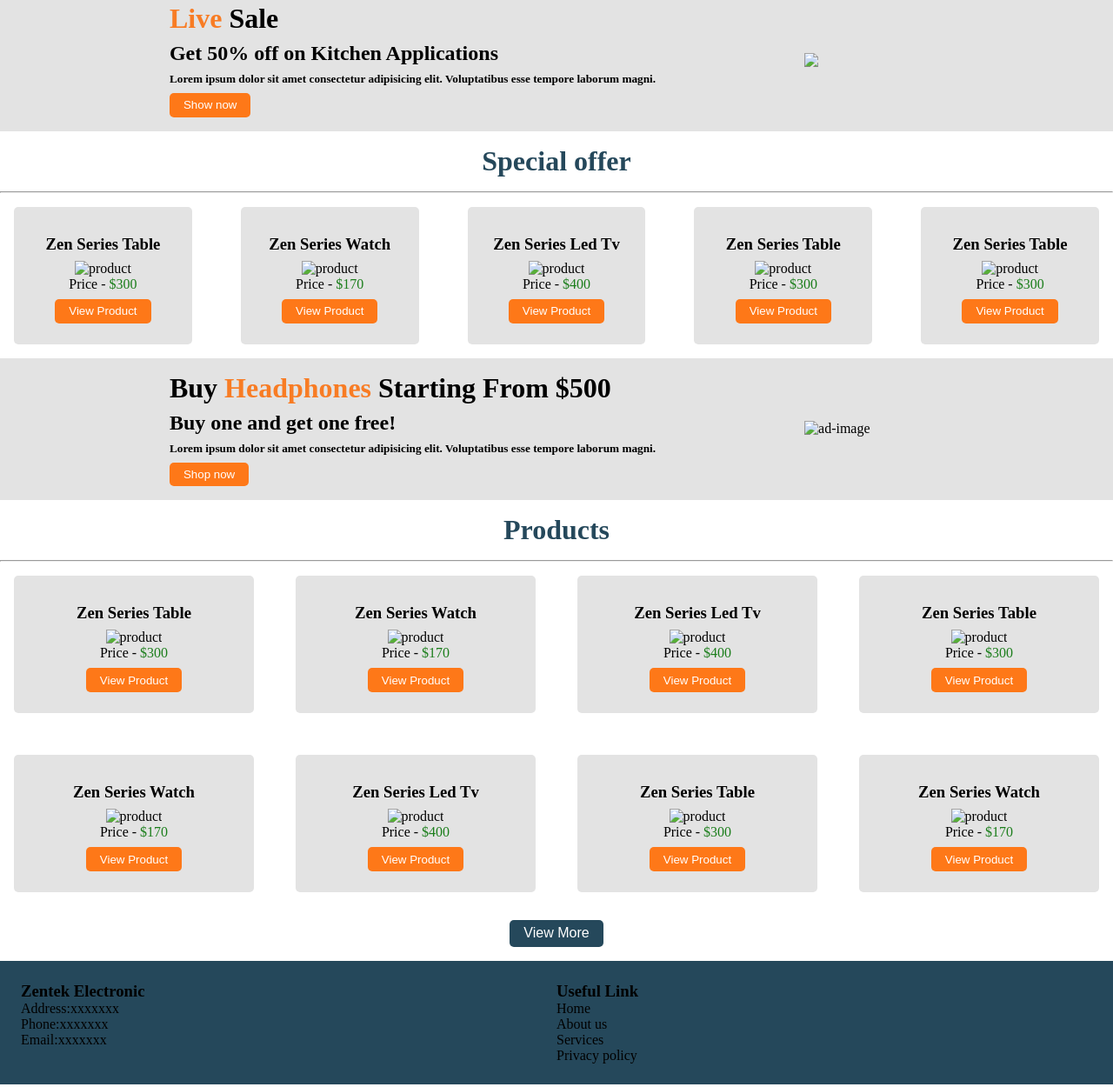
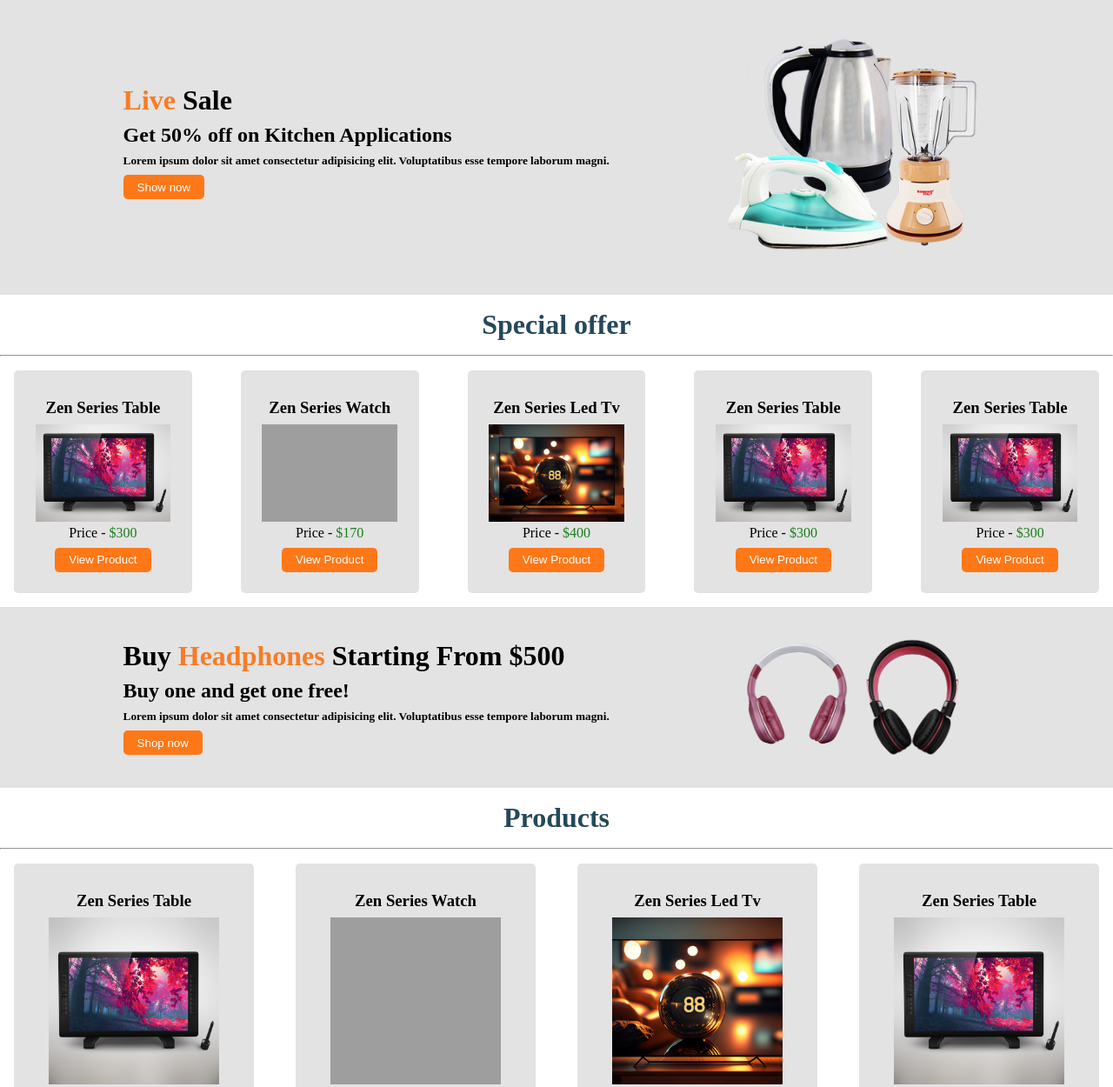
Before and after one commit to Lakshita-Kumawat/Samsung-Electronics, a plain HTML site: page index.html in a window 1280 px wide. Shown: the part 77-1327 px from the top of the page at 87% size. Drawn offline with Linux system fonts and the light colour scheme; the site is published under a folder, as on GitHub Pages, so addresses that start at the root find nothing.

Commit message:
Almost Done

```diff
--- a/index.html
+++ b/index.html
@@ -4,11 +4,11 @@
 <head>
     <meta charset="UTF-8">
     <meta name="viewport" content="width=device-width, initial-scale=1.0">
-    <meta name="description" content="We offers you the best electronic appliances and services">
+    <meta name="description" content="We offers you the best electronic appliances and services.">
     <title>Home</title>
     <link rel="stylesheet" href="styles/index.css">
     <link rel="stylesheet" href="styles/shared.css">
-    <script src="/scripts/mobile.js" defer></script>
+    <script src="scripts/mobile.js" defer></script>
 </head>
 
 <body>
@@ -29,7 +29,7 @@
             <button class="btn">Submit</button>
         </div>
 
-        <div id="search-img"><img src="/images/search.jpg" alt="search bar"></div>
+        <div id="search-img"><img src="images/search.jpg" alt="search bar"></div>
 
         <button id="mobile-menu-btn">
             <span></span>
@@ -61,7 +61,7 @@
                 </h5>
                 <button class="btn">Show now</button>
             </div>
-            <img src="/images/ads/ad.png" loading="eager">
+            <img src="images/ads/ad.png" loading="eager">
         </div>
 
         <div id="special-offer">
@@ -70,34 +70,34 @@
             <ul>
                 <li class="item special">
                     <h3>Zen Series Table</h3>
-                    <img src="/images/products/tablet.jpg" alt="product" loading="lazy">
+                    <img src="images/products/tablet.jpg" alt="product" loading="lazy">
                     <p>Price - <span>$300</span></p>
                     <button class="btn">View Product</button>
                 </li>
 
                 <li class="item special">
                     <h3>Zen Series Watch</h3>
-                    <img src="/images/products/watch.jpg" alt="product" loading="lazy">
+                    <img src="images/products/watch.jpg" alt="product" loading="lazy">
                     <p>Price - <span>$170</span></p>
                     <button class="btn">View Product</button>
                 </li>
 
                 <li class="item special">
                     <h3>Zen Series Led Tv</h3>
-                    <img src="/images/products/tv.jpg" alt="product" loading="lazy">
+                    <img src="images/products/tv.jpg" alt="product" loading="lazy">
                     <p>Price - <span>$400</span></p>
                     <button class="btn">View Product</button>
                 </li>
 
                 <li class="item special">
                     <h3>Zen Series Table</h3>
-                    <img src="/images/products/tablet.jpg" alt="product" loading="lazy">
+                    <img src="images/products/tablet.jpg" alt="product" loading="lazy">
                     <p>Price - <span>$300</span></p>
                     <button class="btn">View Product</button>
                 </li>
                 <li class="item special">
                     <h3>Zen Series Table</h3>
-                    <img src="/images/products/tablet.jpg" alt="product" loading="lazy">
+                    <img src="images/products/tablet.jpg" alt="product" loading="lazy">
                     <p>Price - <span>$300</span></p>
                     <button class="btn">View Product</button>
                 </li>
@@ -112,7 +112,7 @@
                 </h5>
                 <button class="btn">Shop now</button>
             </div>
-            <img src="/images/ads/headphone.png" alt="ad-image" loading="eager">
+            <img src="images/ads/headphone.png" alt="ad-image" loading="eager">
         </div>
 
         <div id="product">
@@ -121,56 +121,56 @@
             <ul>
                 <li class="item">
                     <h3>Zen Series Table</h3>
-                    <img src="/images/products/tablet.jpg" alt="product" loading="lazy">
+                    <img src="images/products/tablet.jpg" alt="product" loading="lazy">
                     <p>Price - <span>$300</span></p>
                     <button class="btn">View Product</button>
                 </li>
 
                 <li class="item">
                     <h3>Zen Series Watch</h3>
-                    <img src="/images/products/watch.jpg" alt="product" loading="lazy">
+                    <img src="images/products/watch.jpg" alt="product" loading="lazy">
                     <p>Price - <span>$170</span></p>
                     <button class="btn">View Product</button>
                 </li>
 
                 <li class="item">
                     <h3>Zen Series Led Tv</h3>
-                    <img src="/images/products/tv.jpg" alt="product" loading="lazy">
+                    <img src="images/products/tv.jpg" alt="product" loading="lazy">
                     <p>Price - <span>$400</span></p>
                     <button class="btn">View Product</button>
                 </li>
 
                 <li class="item">
                     <h3>Zen Series Table</h3>
-                    <img src="/images/products/tablet.jpg" alt="product" loading="lazy">
+                    <img src="images/products/tablet.jpg" alt="product" loading="lazy">
                     <p>Price - <span>$300</span></p>
                     <button class="btn">View Product</button>
                 </li>
 
                 <li class="item">
                     <h3>Zen Series Watch</h3>
-                    <img src="/images/products/watch.jpg" alt="product" loading="lazy">
+                    <img src="images/products/watch.jpg" alt="product" loading="lazy">
                     <p>Price - <span>$170</span></p>
                     <button class="btn">View Product</button>
                 </li>
 
                 <li class="item">
                     <h3>Zen Series Led Tv</h3>
-                    <img src="/images/products/tv.jpg" alt="product" loading="lazy">
+                    <img src="images/products/tv.jpg" alt="product" loading="lazy">
                     <p>Price - <span>$400</span></p>
                     <button class="btn">View Product</button>
                 </li>
 
                 <li class="item">
                     <h3>Zen Series Table</h3>
-                    <img src="/images/products/tablet.jpg" alt="product" loading="lazy">
+                    <img src="images/products/tablet.jpg" alt="product" loading="lazy">
                     <p>Price - <span>$300</span></p>
                     <button class="btn">View Product</button>
                 </li>
 
                 <li class="item">
                     <h3>Zen Series Watch</h3>
-                    <img src="/images/products/watch.jpg" alt="product" loading="lazy">
+                    <img src="images/products/watch.jpg" alt="product" loading="lazy">
                     <p>Price - <span>$170</span></p>
                     <button class="btn">View Product</button>
                 </li>
```
Also changed, not shown: about.html (+4 -4 lines), review.html (+5 -5 lines).
